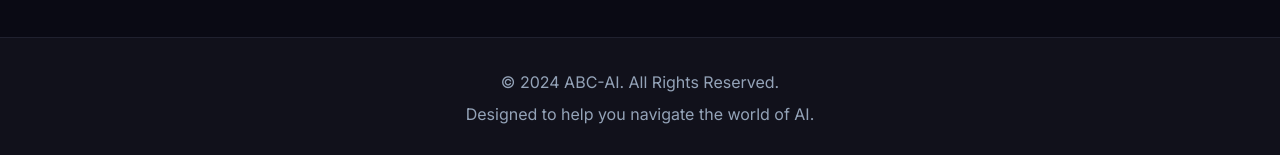
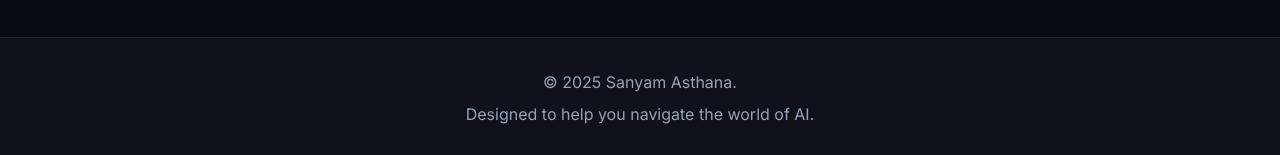
Before and after one commit to Sanyam-Asthana/ABC-AI, a plain HTML site: page index.html in a window 1280 px wide. Shown: the part 2846-3001 px from the top of the page. Drawn offline with nearby package versions, Linux system fonts and the light colour scheme.

Commit message:
Update index.html

```diff
--- a/index.html
+++ b/index.html
@@ -331,7 +331,7 @@
 
     <footer class="bg-[#11111b] border-t border-[#313244]/50">
         <div class="container mx-auto px-6 py-8 text-center text-slate-400">
-            <p>&copy; 2024 ABC-AI. All Rights Reserved.</p>
+            <p>&copy; 2025 Sanyam Asthana.</p>
             <p class="mt-2">Designed to help you navigate the world of AI.</p>
         </div>
     </footer>
```
